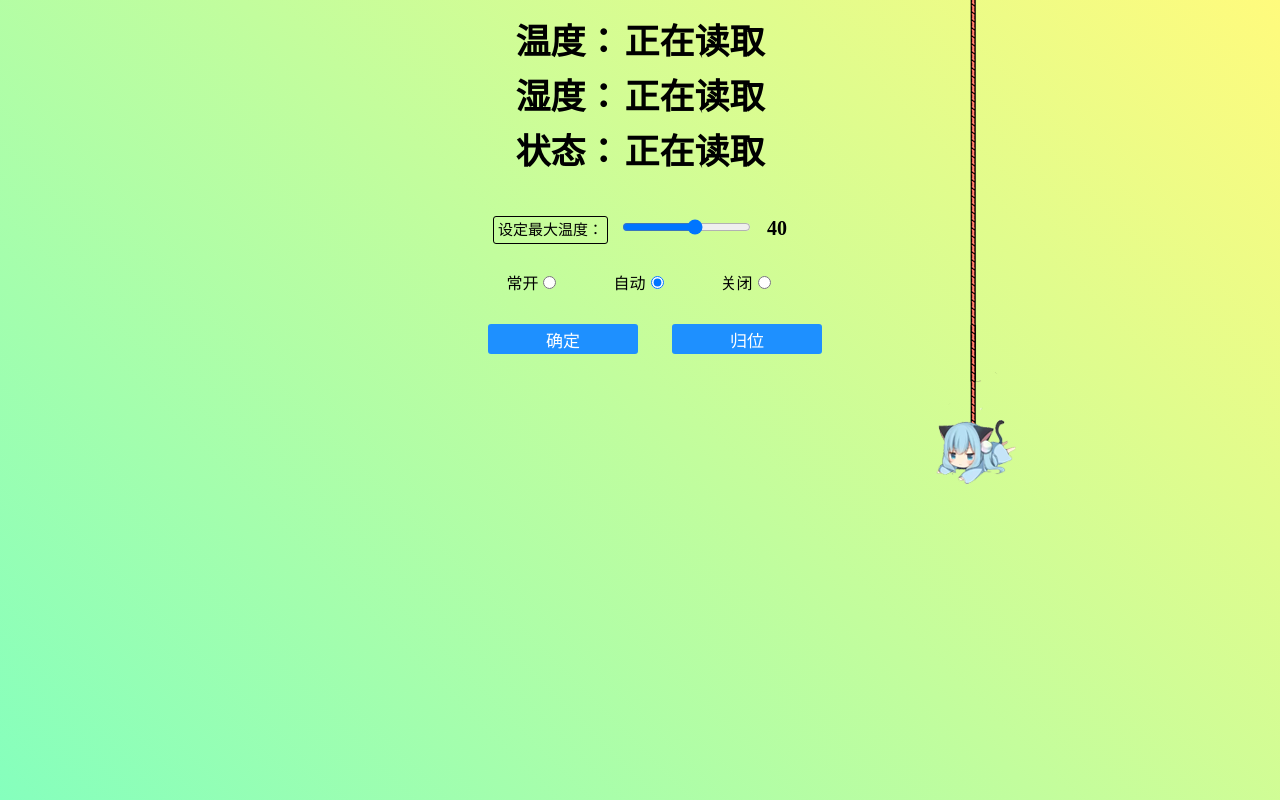
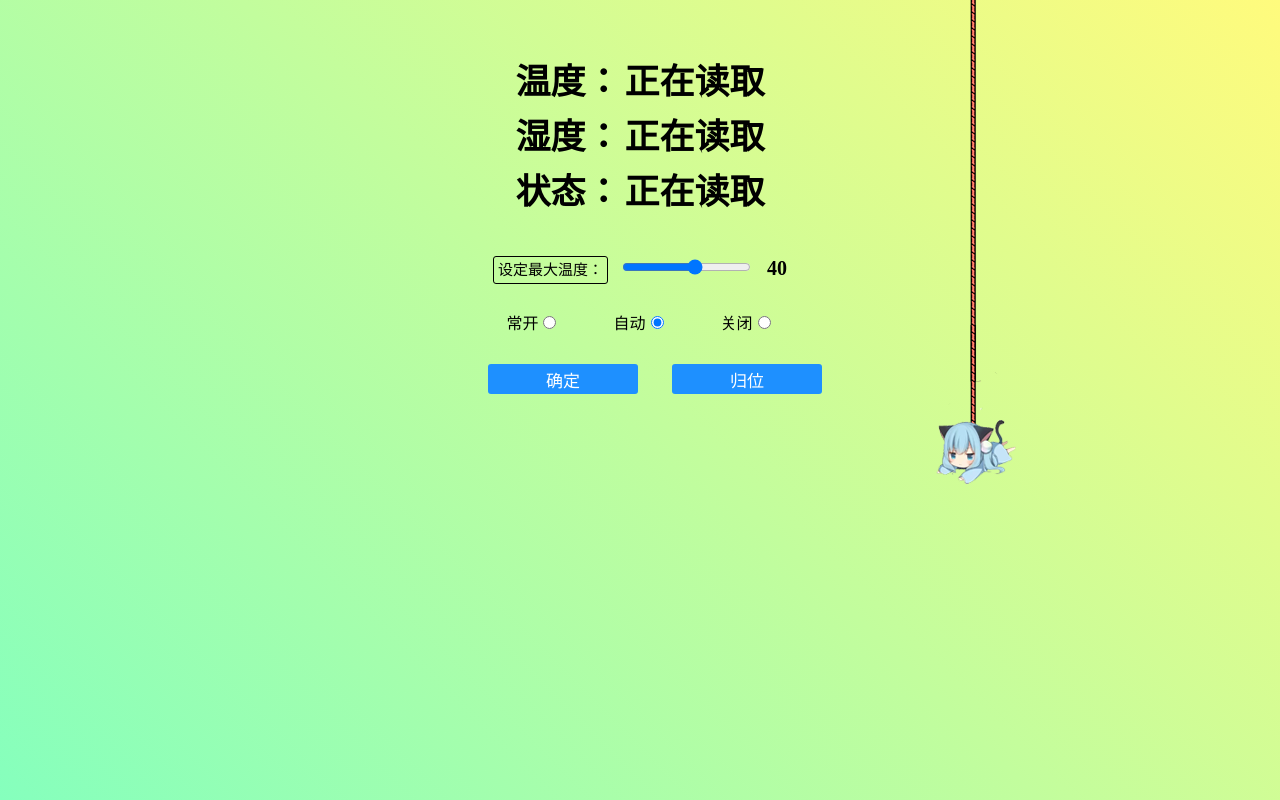
Before and after one commit to Sanchicc/heatSink_arduino, a plain HTML site: page heat-sink/data/index.html in a window 1280 px wide. Drawn offline with Linux system fonts and the light colour scheme; no server answers.

Commit message:
update:稍微修改布局

```diff
--- a/heat-sink/data/css/theme.css
+++ b/heat-sink/data/css/theme.css
@@ -56,6 +56,11 @@ h1 {
     height: 100%;
 }
 
+#padding_div {
+    position: relative;
+    top: 5%
+}
+
 .tables {
     padding: 10px;
     list-style: none;
@@ -67,12 +72,16 @@ h1 {
     /* 这个屑表格还得单独设居中 */
 }
 
+
 /* 鼠标进入 */
+
 .button:hover {
     background: #5599FF;
 }
 
+
 /* 鼠标按下 */
+
 .button:active {
     background-color: aqua;
 }
--- a/heat-sink/data/index.html
+++ b/heat-sink/data/index.html
@@ -7,6 +7,7 @@
 
 <body onmousedown="decorator_down()">
     <div id="button_div">
+        <div id="padding_div">
             <table class="tables">
                 <tr>
                     <td>温度： </td>
@@ -44,6 +45,7 @@
                     </p>
                 </div>
             </form>
+        </div>
     </div>
 
     <script src="js/getData.js"></script>
```
